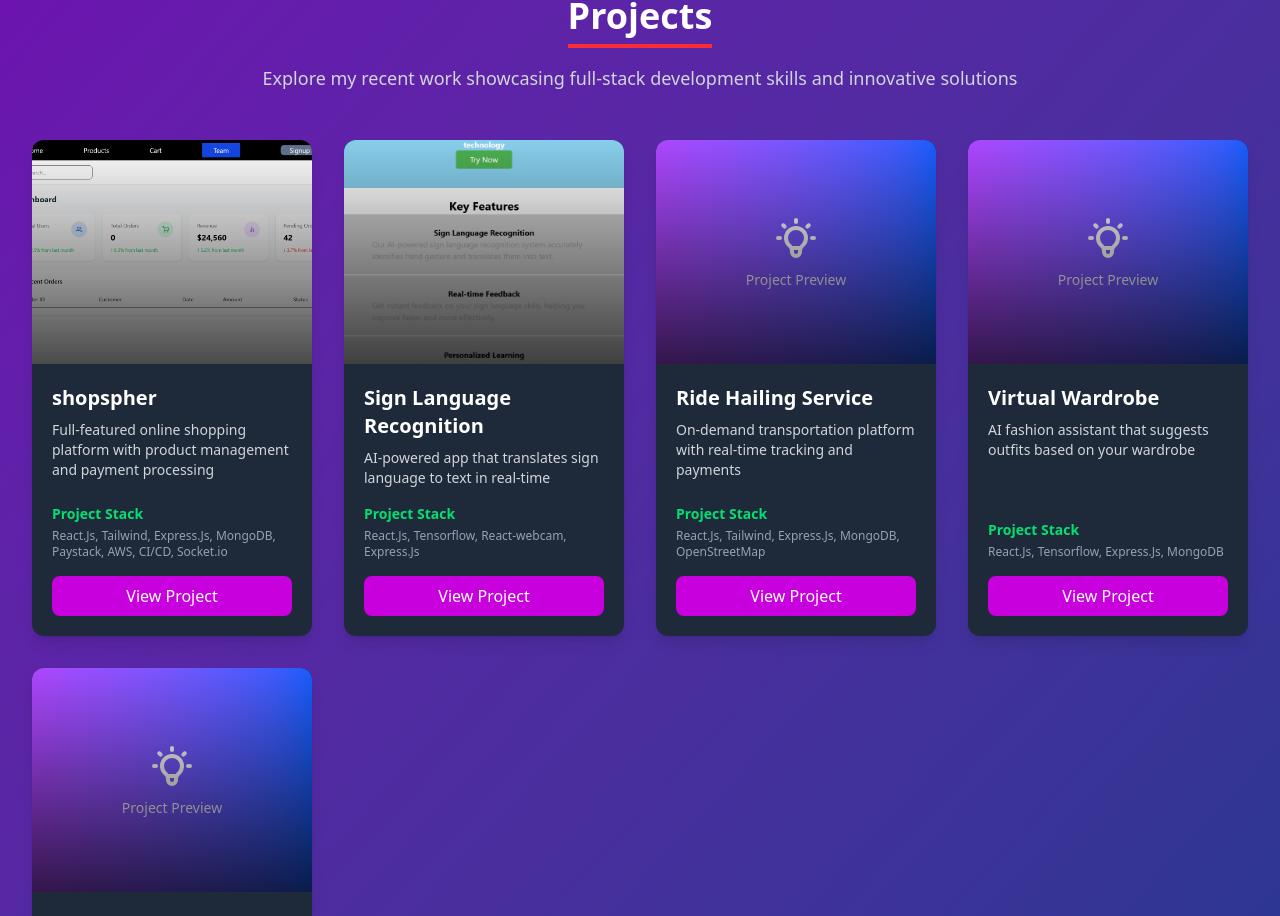
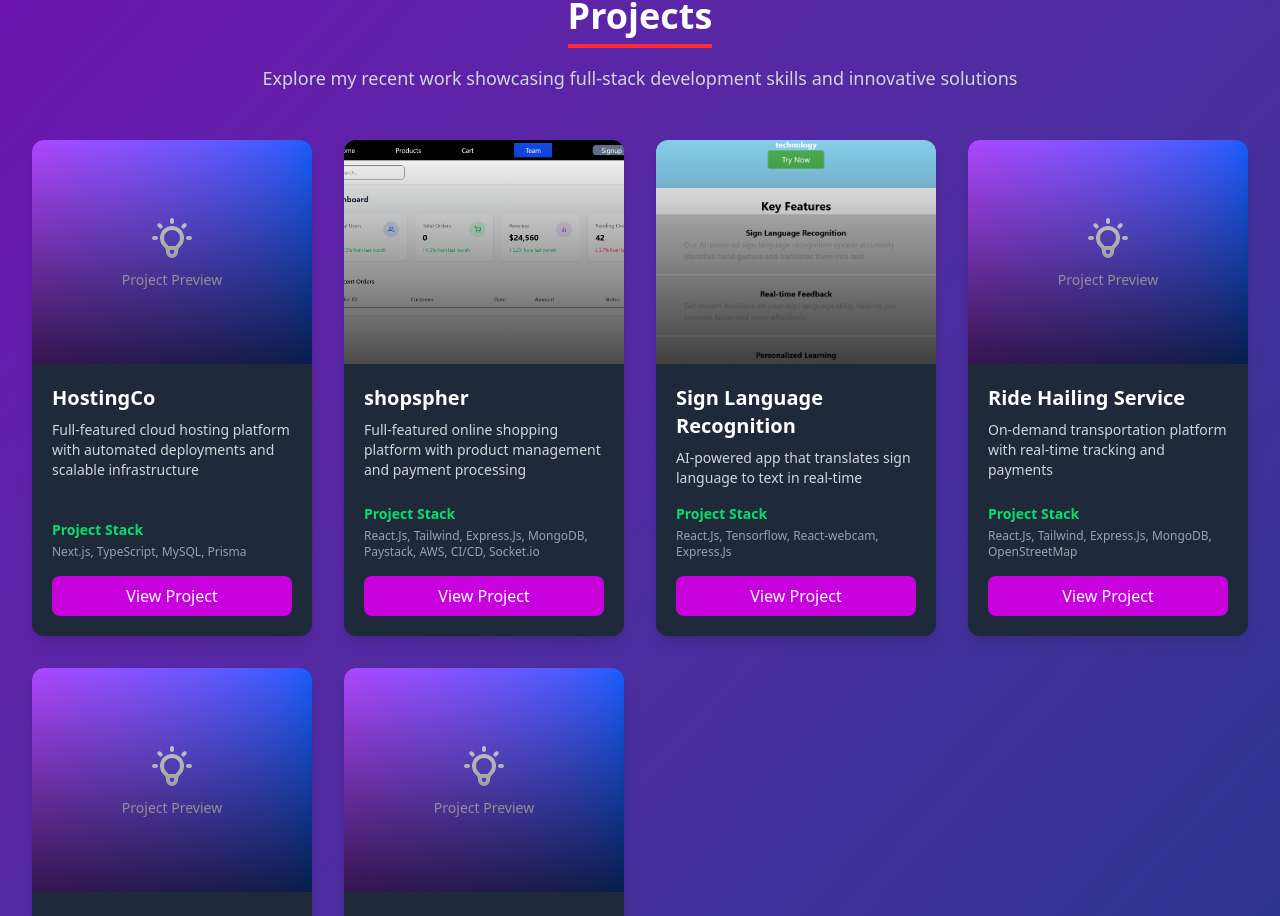
Before and after one commit to 11093261/myportfoliowebsite, a React (Vite) app: page / in a window 1280 px wide. Shown: the part 2404-3320 px from the top of the page. Built offline with nearby package versions, Linux system fonts and the light colour scheme.

Commit message:
hostingcommit

```diff
--- a/src/Components/Project.jsx
+++ b/src/Components/Project.jsx
@@ -8,6 +8,14 @@ const Project = () => {
   const projects = [
     {
       id: 1,
+      title: "HostingCo",
+      description: "Full-featured cloud hosting platform with automated deployments and scalable infrastructure",
+      stack: "Next.js, TypeScript, MySQL, Prisma",
+      image: null,
+      link: "https://goldfish-app-zkm6w.ondigitalocean.app/"
+    },
+    {
+      id: 2,
       title: "shopspher",
       description: "Full-featured online shopping platform with product management and payment processing",
       stack: "React.Js, Tailwind, Express.Js, MongoDB, Paystack, AWS, CI/CD, Socket.io",
@@ -15,7 +23,7 @@ const Project = () => {
       link: "https://www.shopspher.com"
     },
     {
-      id: 2,
+      id: 3,
       title: "Sign Language Recognition",
       description: "AI-powered app that translates sign language to text in real-time",
       stack: "React.Js, Tensorflow, React-webcam, Express.Js",
@@ -23,7 +31,7 @@ const Project = () => {
       link: "#"
     },
     {
-      id: 3,
+      id: 4,
       title: "Ride Hailing Service",
       description: "On-demand transportation platform with real-time tracking and payments",
       stack: "React.Js, Tailwind, Express.Js, MongoDB, OpenStreetMap",
@@ -31,7 +39,7 @@ const Project = () => {
       link: "#"
     },
     {
-      id: 4,
+      id: 5,
       title: "Virtual Wardrobe",
       description: "AI fashion assistant that suggests outfits based on your wardrobe",
       stack: "React.Js, Tensorflow, Express.Js, MongoDB",
@@ -39,16 +47,15 @@ const Project = () => {
       link: "#"
     },
     {
-      id: 5,
+      id: 6,
       title: "AffiliSphere",
       description: "Affiliate marketing platform that connect buyers and sellers",
       stack: "React.js, Tailwindcss,Redux,Express.js,MongoDB , Amazon Affiliate link",
       image: null,
-      link: "https://affiliate-marketing-bay.vercel.app"  // Fixed: Removed "/" and the stray "+1"
+      link: "https://affiliate-marketing-bay.vercel.app"
     }
   ];
 
-  // Rest of your component remains the same...
   // Handle scroll to projects section when page loads with #projects in URL
   useEffect(() => {
     const handleHashChange = () => {
```
